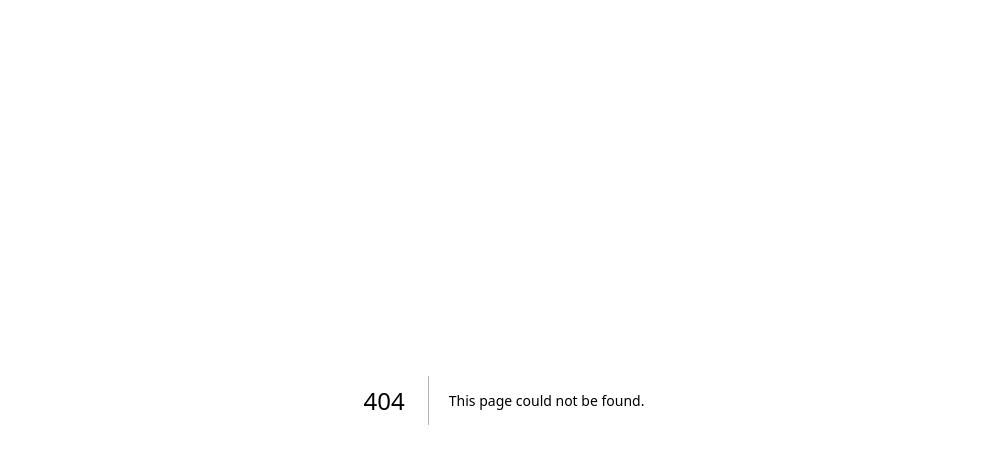
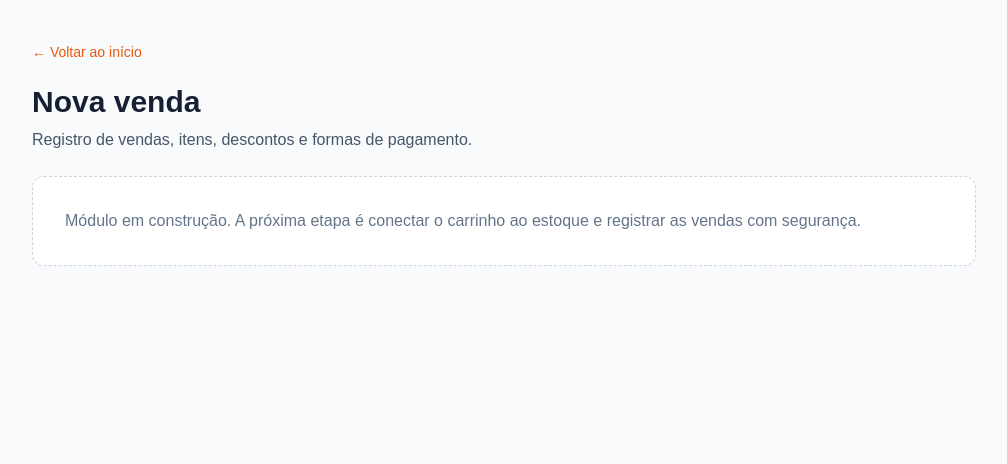
Before and after one commit to faberalexsandro2011-lab/salgado-facil, a Next.js app: page /vendas/nova in a window 1280 px wide. Before the commit this address had no page. Shown: the top 464 px of the page, without its empty margins (136-1143 px from the left). Built offline with nearby package versions, Linux system fonts and the light colour scheme.

Commit message:
Criar página inicial do módulo de vendas

```diff
--- /dev/null
+++ b/src/app/vendas/nova/page.tsx
@@ -0,0 +1,12 @@
+export default function NovaVendaPage() {
+  return (
+    <main className="mx-auto max-w-5xl p-6 md:p-10">
+      <a href="/" className="text-sm font-medium text-orange-600">← Voltar ao início</a>
+      <h1 className="mt-5 text-3xl font-bold">Nova venda</h1>
+      <p className="mt-2 text-slate-600">Registro de vendas, itens, descontos e formas de pagamento.</p>
+      <div className="mt-6 rounded-xl border border-dashed border-slate-300 bg-white p-8 text-slate-500">
+        Módulo em construção. A próxima etapa é conectar o carrinho ao estoque e registrar as vendas com segurança.
+      </div>
+    </main>
+  );
+}
```
